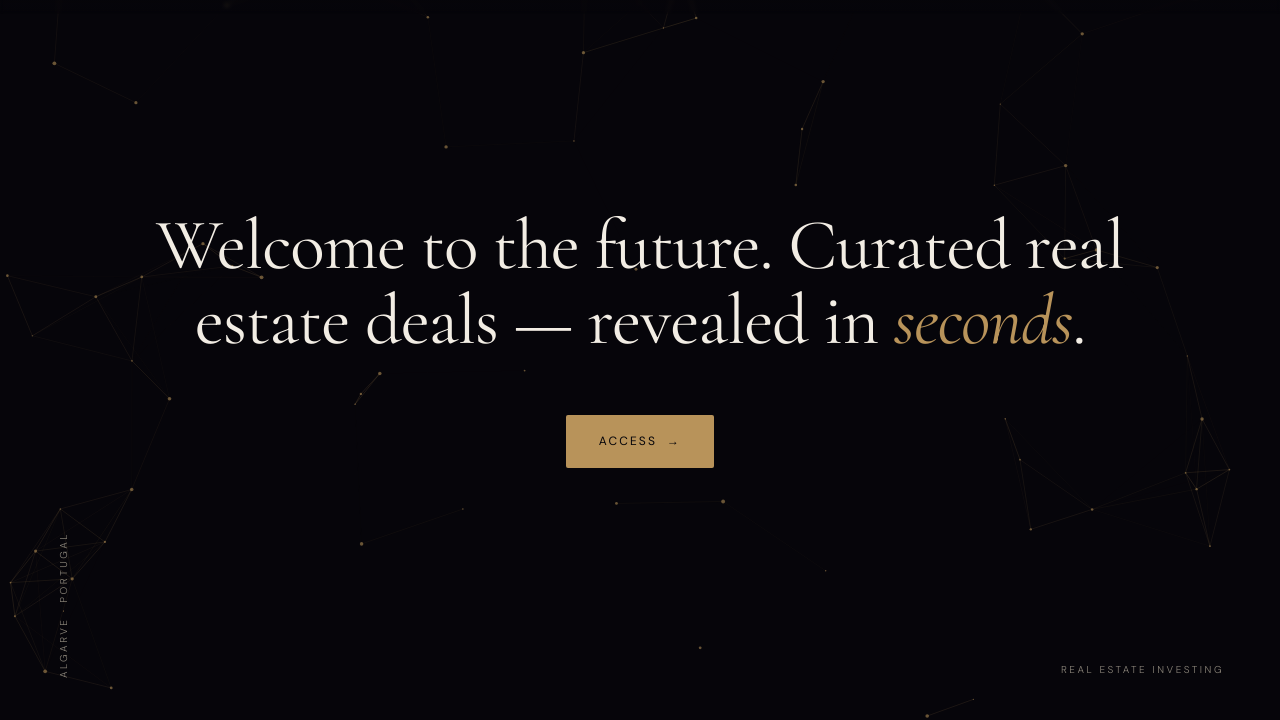
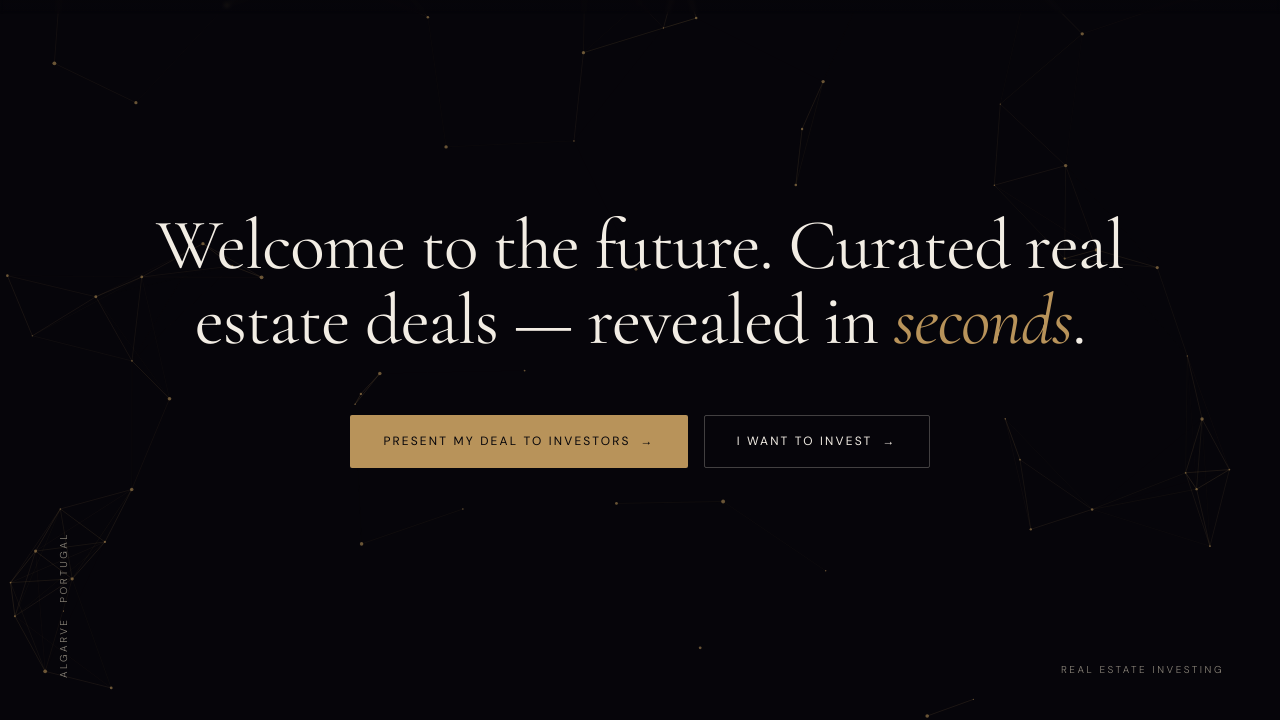
Before and after one commit to magna-properties/website-sandbox, a plain HTML site: page index.html in a window 1280 px wide. Shown: the part 82-802 px from the top of the page. Drawn offline with nearby package versions, Linux system fonts and the light colour scheme.

Commit message:
Update index.html

```diff
--- a/index.html
+++ b/index.html
@@ -328,6 +328,8 @@
   .cta-center {
     display: flex;
     justify-content: center;
+    gap: 16px;
+    flex-wrap: wrap;
   }
 
   form.lead {
@@ -502,7 +504,7 @@
     .private-sub { font-size: 15px; padding: 0 8px; }
     .cta-row { flex-direction: column; width: 100%; gap: 12px; }
     .cta-row .btn { width: 100%; justify-content: center; }
-    .cta-center { width: 100%; }
+    .cta-center { width: 100%; flex-direction: column; gap: 12px; }
     .cta-center .btn { width: 100%; justify-content: center; }
     .lang-toggle button { padding: 5px 11px; font-size: 10px; }
     footer { padding: 40px 24px; }
@@ -532,8 +534,12 @@
   <div class="hero-content">
     <h1 class="hero-title" data-i18n-html="hero.title">Welcome to the future. Curated real estate deals — revealed in <em>seconds</em>.</h1>
     <div class="cta-row">
-      <a href="#contact" class="btn btn-primary">
-        <span data-i18n="hero.cta1">Access</span>
+      <a href="#" class="btn btn-primary">
+        <span data-i18n="hero.cta1">Present My Deal to Investors</span>
+        <span class="arrow">→</span>
+      </a>
+      <a href="#" class="btn btn-ghost">
+        <span data-i18n="hero.cta2">I Want to Invest</span>
         <span class="arrow">→</span>
       </a>
     </div>
@@ -565,7 +571,11 @@
 
   <div class="cta-center">
     <a href="#" class="btn btn-primary">
-      <span data-i18n="private.cta">Access</span>
+      <span data-i18n="private.cta">Present My Deal to Investors</span>
+      <span class="arrow">→</span>
+    </a>
+    <a href="#" class="btn btn-ghost">
+      <span data-i18n="private.cta2">I Want to Invest</span>
       <span class="arrow">→</span>
     </a>
   </div>
@@ -589,7 +599,8 @@ const dict = {
     "nav.private": "Private Access",
     "hero.badge": "+1M Followers",
     "hero.title": "Welcome to the future. Curated real estate deals — revealed in <em>seconds</em>.",
-    "hero.cta1": "Access",
+    "hero.cta1": "Present My Deal to Investors",
+    "hero.cta2": "I Want to Invest",
     "hero.ambient": "Real Estate Investing",
     "who.label": "Who We Are",
     "who.title": "Different<br><em>by nature.</em>",
@@ -600,7 +611,8 @@ const dict = {
     "who.pledge": "Rule #1: Speed.",
     "private.label": "Private Access",
     "private.title": "The best opportunities<br><em>are offline.</em>",
-    "private.cta": "Access",
+    "private.cta": "Present My Deal to Investors",
+    "private.cta2": "I Want to Invest",
     "foot.about": "About",
     "foot.services": "Services",
     "foot.private": "Private Access"
@@ -610,7 +622,8 @@ const dict = {
     "nav.private": "Acesso Privado",
     "hero.badge": "+1M de Seguidores",
     "hero.title": "Bem-vindo ao futuro. Negócios imobiliários curados — revelados em <em>segundos</em>.",
-    "hero.cta1": "Acesso",
+    "hero.cta1": "Apresente-nos um Negócio",
+    "hero.cta2": "Quero Investir",
     "hero.ambient": "Investimento Imobiliário",
     "who.label": "Quem Somos",
     "who.title": "Diferentes<br><em>por natureza.</em>",
@@ -621,7 +634,8 @@ const dict = {
     "who.pledge": "Rule #1: Speed.",
     "private.label": "Acesso Privado",
     "private.title": "As melhores oportunidades<br><em>estão offline.</em>",
-    "private.cta": "Acesso",
+    "private.cta": "Apresente-nos um Negócio",
+    "private.cta2": "Quero Investir",
     "foot.about": "Quem Somos",
     "foot.services": "Serviços",
     "foot.private": "Acesso Privado"
```
